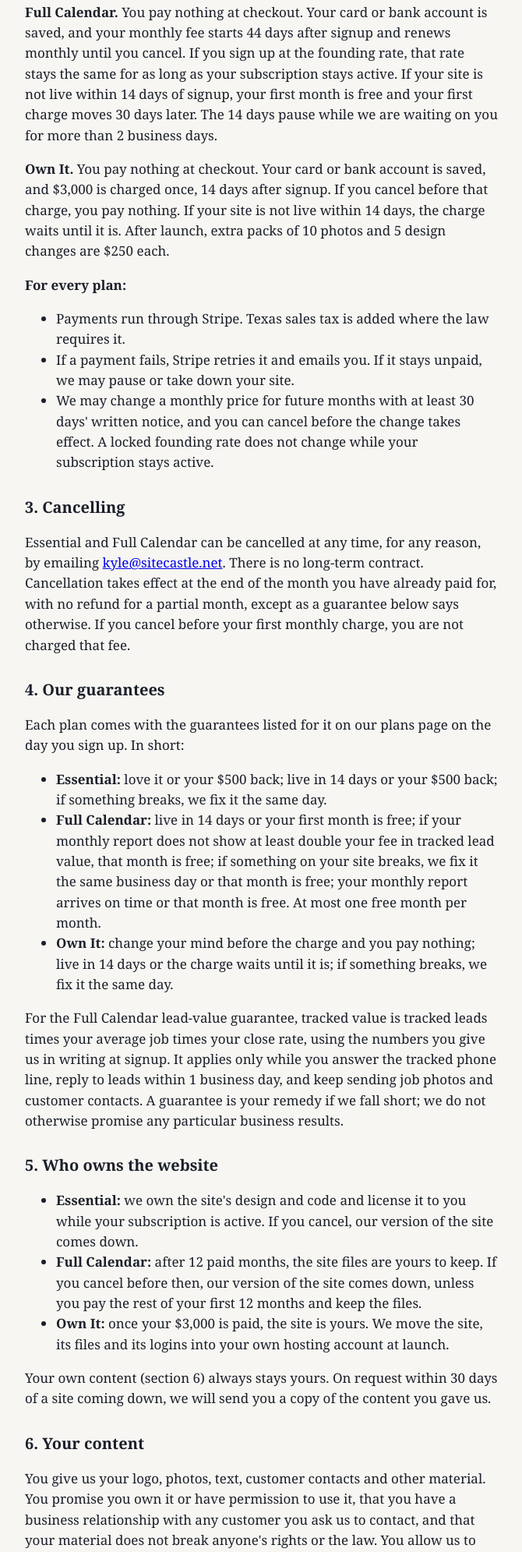
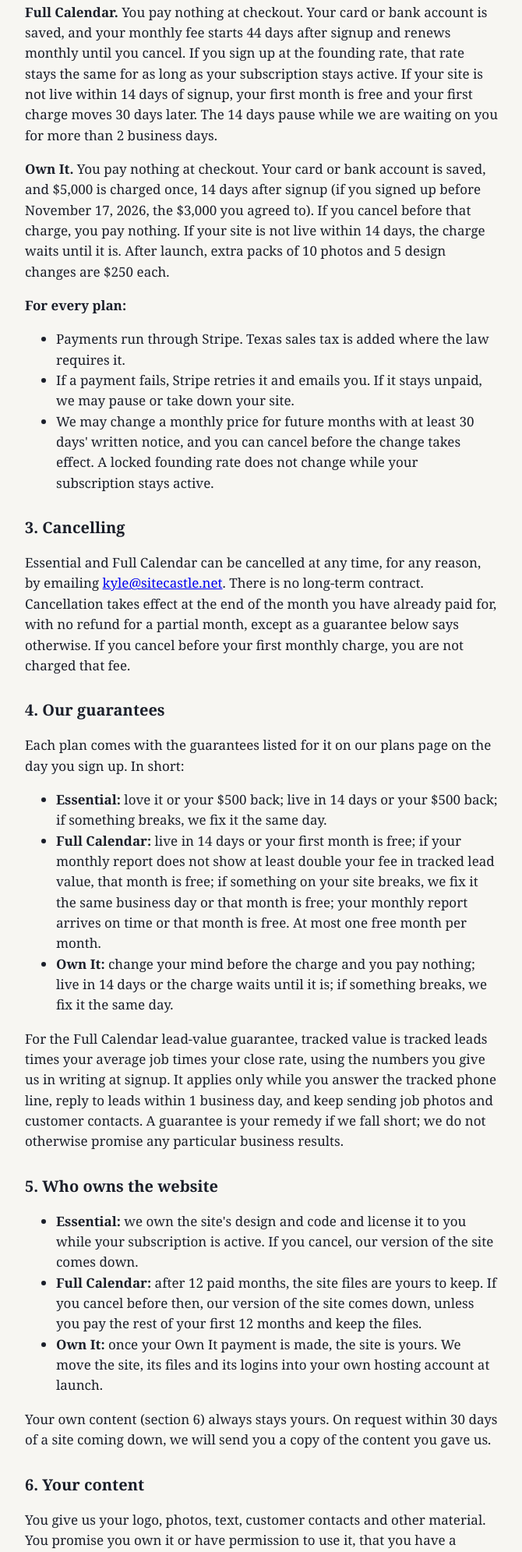
Before and after one commit to SiteCastle/site-castle-signup, a plain HTML site: page terms.html in a window 1280 px wide. Shown: the part 631-2622 px from the top of the page at 78% size, without its empty margins (304-974 px from the left). Drawn offline with Linux system fonts and the light colour scheme.

Commit message:
Terms: Own It $5,000 (earlier signups keep $3,000)
Co-Authored-By: Claude Opus 5.5 <noreply@anthropic.com>
Claude-Session: https://claude.ai/code/session_015JkHeNfT3kE75FSndqsaCy

```diff
--- a/terms.html
+++ b/terms.html
@@ -20,7 +20,7 @@
 <h2>2. Payments, by plan</h2>
 <p><strong>Essential.</strong> You pay a $500 build fee at checkout. Your $50 monthly fee starts 44 days after signup and renews monthly until you cancel. Each month includes up to 10 photo swaps and 5 edits.</p>
 <p><strong>Full Calendar.</strong> You pay nothing at checkout. Your card or bank account is saved, and your monthly fee starts 44 days after signup and renews monthly until you cancel. If you sign up at the founding rate, that rate stays the same for as long as your subscription stays active. If your site is not live within 14 days of signup, your first month is free and your first charge moves 30 days later. The 14 days pause while we are waiting on you for more than 2 business days.</p>
-<p><strong>Own It.</strong> You pay nothing at checkout. Your card or bank account is saved, and $3,000 is charged once, 14 days after signup. If you cancel before that charge, you pay nothing. If your site is not live within 14 days, the charge waits until it is. After launch, extra packs of 10 photos and 5 design changes are $250 each.</p>
+<p><strong>Own It.</strong> You pay nothing at checkout. Your card or bank account is saved, and $5,000 is charged once, 14 days after signup (if you signed up before November 17, 2026, the $3,000 you agreed to). If you cancel before that charge, you pay nothing. If your site is not live within 14 days, the charge waits until it is. After launch, extra packs of 10 photos and 5 design changes are $250 each.</p>
 <p><strong>For every plan:</strong></p>
 <ul>
 <li>Payments run through Stripe. Texas sales tax is added where the law requires it.</li>
@@ -44,7 +44,7 @@
 <ul>
 <li><strong>Essential:</strong> we own the site's design and code and license it to you while your subscription is active. If you cancel, our version of the site comes down.</li>
 <li><strong>Full Calendar:</strong> after 12 paid months, the site files are yours to keep. If you cancel before then, our version of the site comes down, unless you pay the rest of your first 12 months and keep the files.</li>
-<li><strong>Own It:</strong> once your $3,000 is paid, the site is yours. We move the site, its files and its logins into your own hosting account at launch.</li>
+<li><strong>Own It:</strong> once your Own It payment is made, the site is yours. We move the site, its files and its logins into your own hosting account at launch.</li>
 </ul>
 <p>Your own content (section 6) always stays yours. On request within 30 days of a site coming down, we will send you a copy of the content you gave us.</p>
 
```
